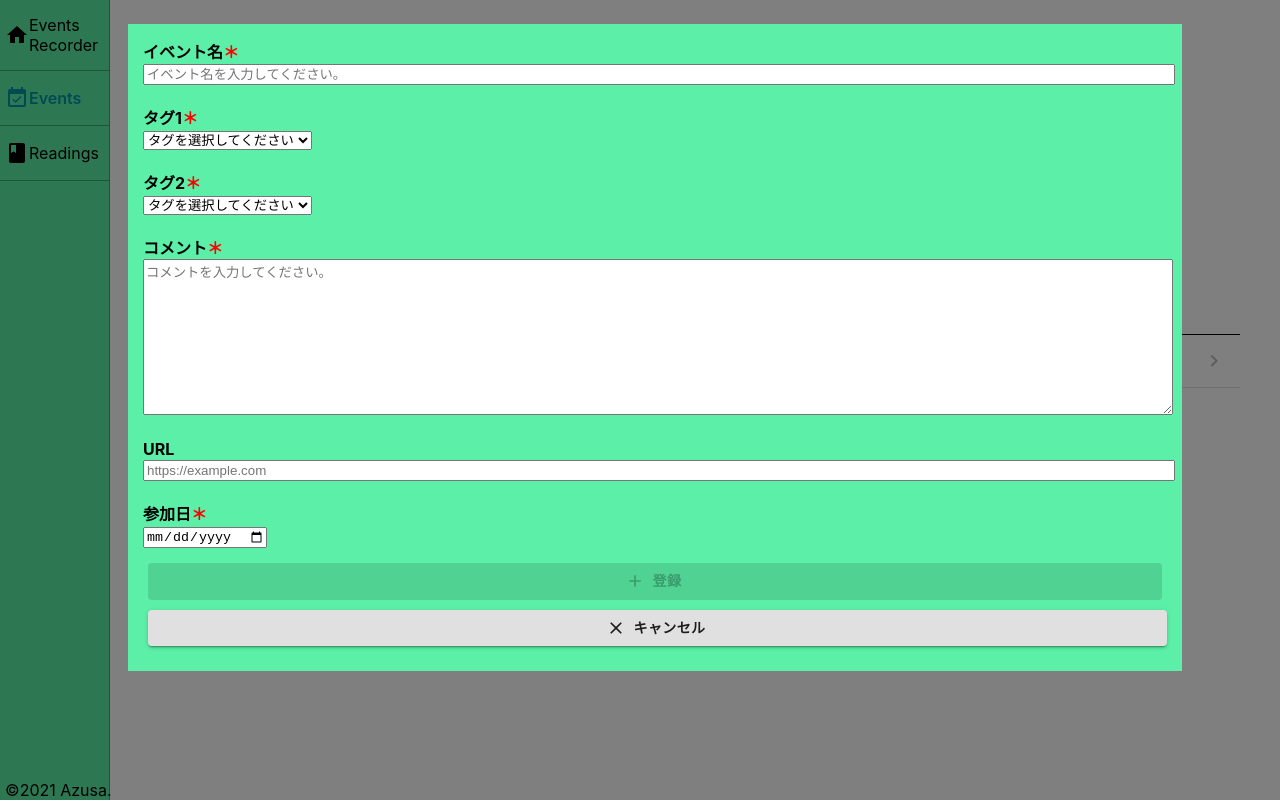
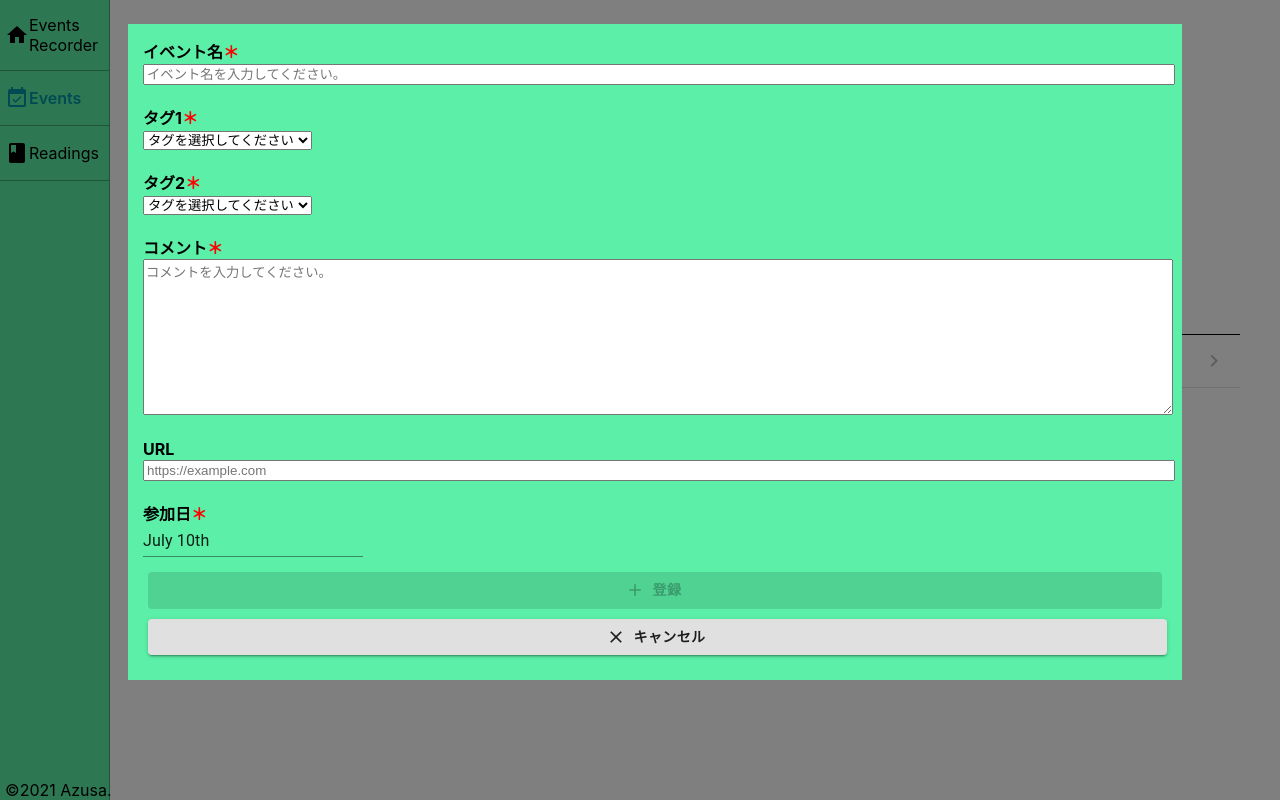
Before and after one commit to azufb/self-manage-app, a React app: page /Events in a window 1280 px wide. Both pictures are taken after a click on the button "イベントの登録". Built offline with nearby package versions, Linux system fonts and the light colour scheme.

Commit message:
読書管理とイベント管理の日付指定方法を統一

```diff
--- a/src/components/Event.js
+++ b/src/components/Event.js
@@ -1,4 +1,9 @@
 import React, { useContext, useEffect, useState } from "react";
+import {
+  DatePicker,
+  MuiPickersUtilsProvider,
+} from '@material-ui/pickers';
+import DateFnsUtils from '@date-io/date-fns';
 import { DELETE_EVENT, EDIT_EVENT } from "../actions";
 import AppContext from "../contexts/AppContext";
 import Button from '@material-ui/core/Button';
@@ -192,7 +197,10 @@ const Event = ({event}) => {
           <div className={styles.formContent}>
             <label>参加日</label>
           </div>
-          <input type="date" id="dateForm" value={date} onChange={(e)=> setDate(e.target.value)} />
+          {/*<input type="date" id="dateForm" value={date} onChange={(e)=> setDate(e.target.value)} />*/}
+          <MuiPickersUtilsProvider utils={DateFnsUtils}>
+            <DatePicker value={date} onChange={setDate} />
+          </MuiPickersUtilsProvider>
           <div>
             <div className={styles.btnsInModal}>
               <div className={styles.btnModal}>
--- a/src/components/EventForm.js
+++ b/src/components/EventForm.js
@@ -1,4 +1,9 @@
 import React, { useState, useContext } from "react";
+import {
+  DatePicker,
+  MuiPickersUtilsProvider,
+} from '@material-ui/pickers';
+import DateFnsUtils from '@date-io/date-fns';
 import { ADD_EVENT } from "../actions";
 import AppContext from "../contexts/AppContext";
 import Button from '@material-ui/core/Button';
@@ -15,7 +20,7 @@ const EventForm = () => {
   const [tag2, setTag2] = useState("");
   const [comment, setComment] = useState("");
   const [url, setUrl] = useState("");
-  const [date, setDate] = useState("");
+  const [date, setDate] = useState(new Date());
   const [open, setOpen] = useState(false);
 
   const handleAddEvent = (e) => {
@@ -38,7 +43,7 @@ const EventForm = () => {
     setTag2("");
     setComment("");
     setUrl("");
-    setDate("");
+    setDate(new Date());
 
     setOpen(false);
   }
@@ -62,7 +67,7 @@ const EventForm = () => {
       setTag2("");
       setComment("");
       setUrl("");
-      setDate("");
+      setDate(new Date());
 
       // モーダルとじる
       setOpen(false);
@@ -118,7 +123,10 @@ const EventForm = () => {
           <div className={styles.formContent}>
             <label htmlFor="dateForm">参加日<span className={styles.requiredMark}>＊</span></label>
           </div>
-          <input type="date" id="dateForm" value={date} onChange={(e)=> setDate(e.target.value)} />
+          {/*<input type="date" id="dateForm" value={date} onChange={(e)=> setDate(e.target.value)} />*/}
+          <MuiPickersUtilsProvider utils={DateFnsUtils}>
+            <DatePicker value={date} onChange={setDate} />
+          </MuiPickersUtilsProvider>
           <div className={styles.btnArea}>
             <div className={styles.btnModal}>
               <Button onClick={handleAddEvent} variant="contained" size="medium" color="primary"
--- a/src/reducers/events.js
+++ b/src/reducers/events.js
@@ -4,7 +4,7 @@ const events = (state = [], action) => {
   switch (action.type) {
     // イベントを追加する
     case ADD_EVENT:
-      const event = { name: action.name, tag1: action.tag1, tag2: action.tag2, comment: action.comment, url: action.url, date: action.date };
+      const event = { name: action.name, tag1: action.tag1, tag2: action.tag2, comment: action.comment, url: action.url, date: action.date.toLocaleDateString() };
       const length = state.length;
       const id  = length === 0 ? 1 : state[length -1].id + 1;
       return [...state, { id, ...event }];
@@ -23,7 +23,7 @@ const events = (state = [], action) => {
           event.tag2 = action.tag2;
           event.comment = action.comment;
           event.url = action.url;
-          event.date = action.date;
+          event.date = action.date.toLocaleDateString();
         }
         return event;
       });
```
